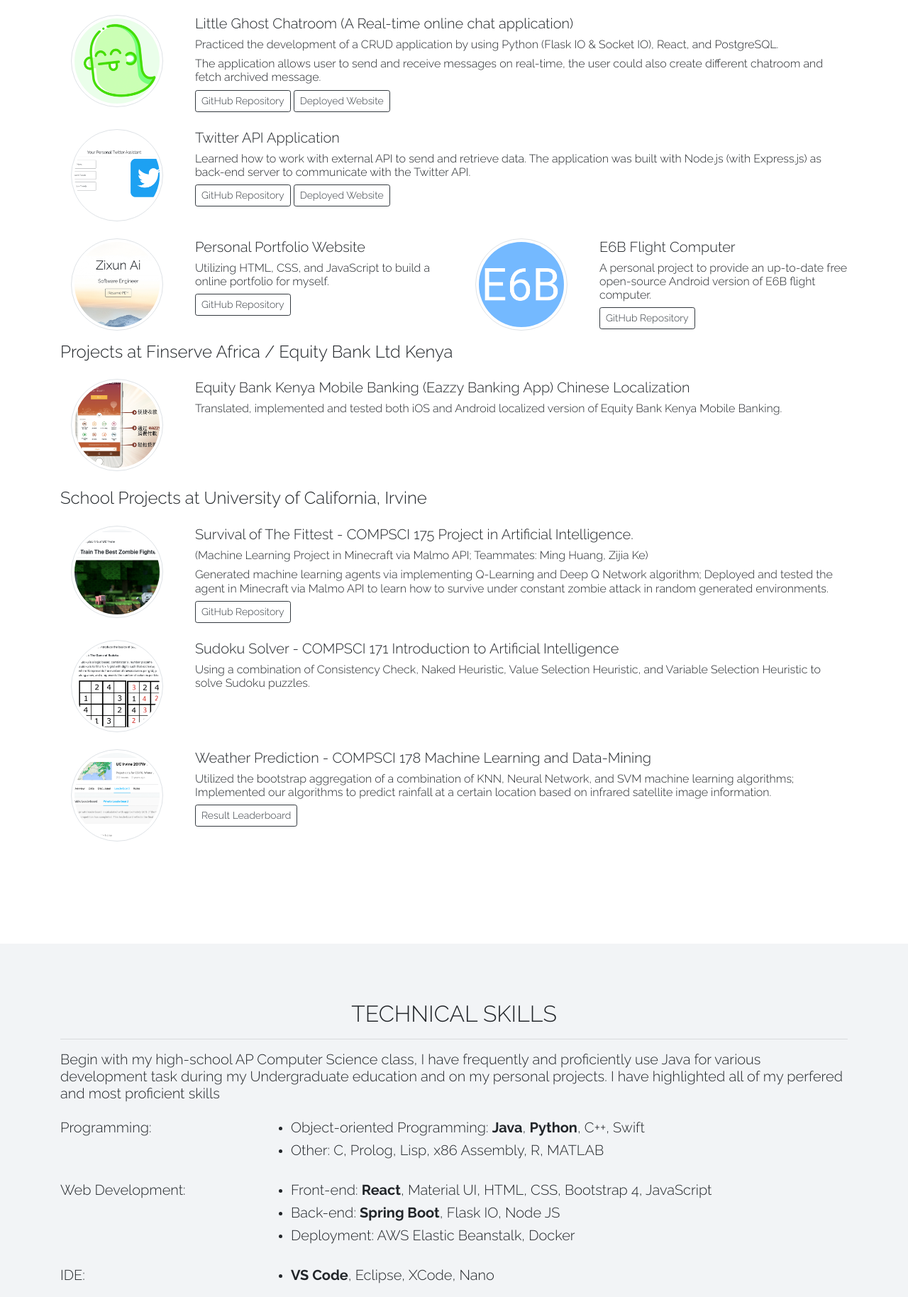
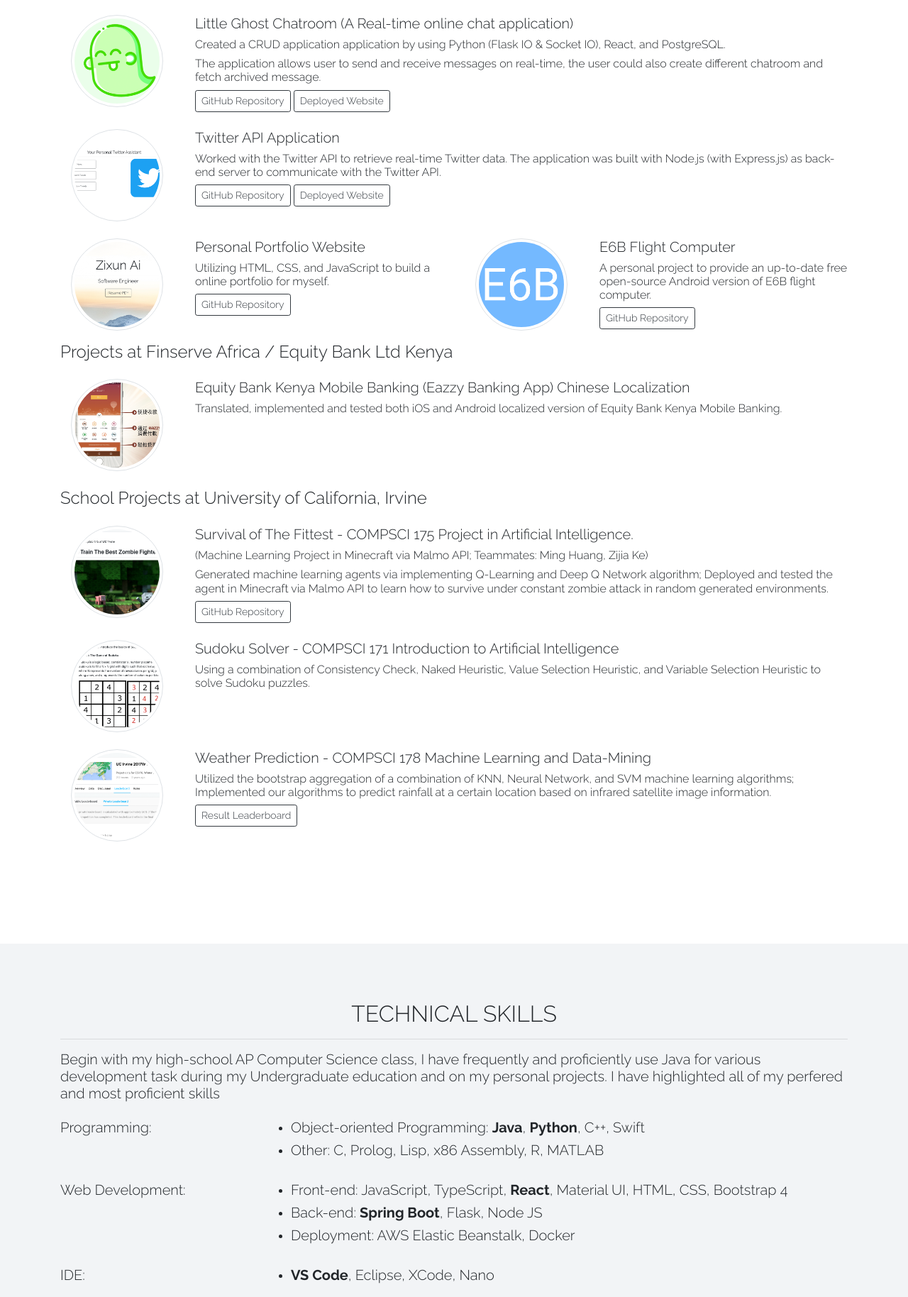
Before and after one commit to Ai-Zixun/PortfolioZixunAi, a plain HTML site: page index.html in a window 1280 px wide. Shown: the part 2292-4120 px from the top of the page at 71% size. Drawn offline with nearby package versions, Linux system fonts and the light colour scheme.

Commit message:
Update index.html

```diff
--- a/index.html
+++ b/index.html
@@ -227,7 +227,7 @@
                     <div class="text-left">
                         <h5>Little Ghost Chatroom (A Real-time online chat application)</h5>
                         <h6>
-                            Practiced the development of a CRUD application by using Python (Flask IO & Socket IO),
+                            Created a CRUD application application by using Python (Flask IO & Socket IO),
                             React, and PostgreSQL.
                         </h6>
                         <h6>
@@ -253,7 +253,7 @@
                     <div class="text-left">
                         <h5>Twitter API Application</h5>
                         <h6>
-                            Learned how to work with external API to send and retrieve data. The application was built
+                            Worked with the Twitter API to retrieve real-time Twitter data. The application was built
                             with Node.js (with Express.js) as back-end server to communicate with the Twitter API.
                         </h6>
                         <a class="btn btn-outline-dark btn-sm m-0" target=”_blank”
@@ -444,10 +444,10 @@
                     <div class="text-left">
                         <ul>
                             <li>
-                                <h5>Front-end: <b>React</b>, Material UI, HTML, CSS, Bootstrap 4, JavaScript</h5>
+                                <h5>Front-end: JavaScript, TypeScript, <b>React</b>, Material UI, HTML, CSS, Bootstrap 4</h5>
                             </li>
                             <li>
-                                <h5>Back-end: <b>Spring Boot</b>, Flask IO, Node JS</h5>
+                                <h5>Back-end: <b>Spring Boot</b>, Flask, Node JS</h5>
                             </li>
                             <li>
                                 <h5>Deployment: AWS Elastic Beanstalk, Docker </h5>
```
